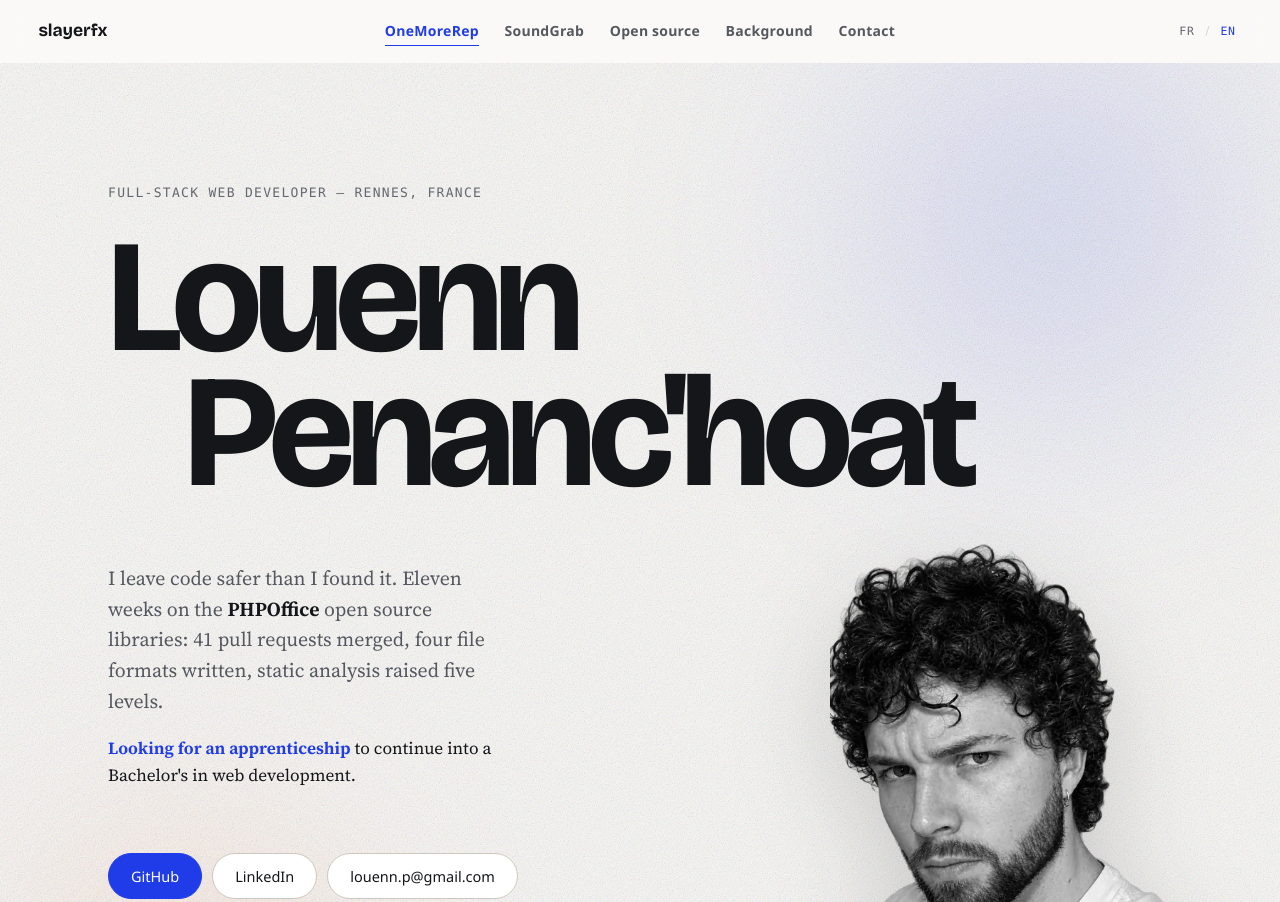
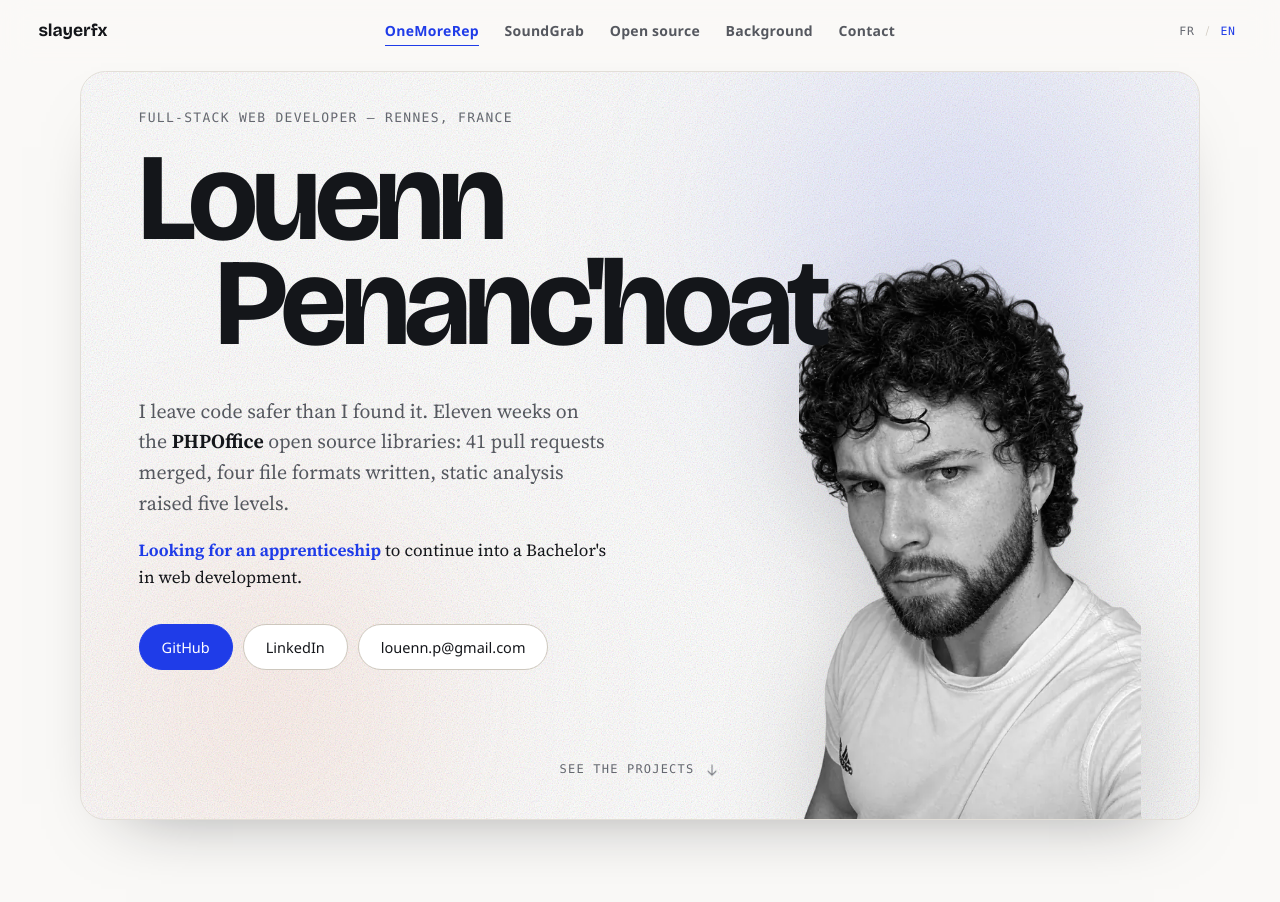
Before and after one commit to slayerfx/slayerfx.github.io, a plain HTML site: page index.html in a window 1280 px wide. Shown: the top 902 px of the page. Drawn offline with Linux system fonts and the light colour scheme.

Commit message:
L'accroche devient un panneau
Elle occupait toute la largeur ; elle est desormais encadree, avec ses
propres fond, bordure et angles arrondis, le fond de page restant visible
autour. `overflow: hidden` fait que le portrait vient mourir sur l'angle
au lieu de deborder.

Le contenu a ete resserre pour tenir dans le cadre : le titre passe de
178 a 140px — il avait ete calibre pour une bande pleine largeur — et les
espacements se reduisent. Le panneau passe de 982 a 846px de haut.

Le titre et le remplissage repondent maintenant a la hauteur d'ecran et
plus seulement a la largeur : sur un portable bas, c'est la hauteur qui
manque, et une valeur calculee en `vw` n'y change rien. Le panneau tient
sur un ecran de 950px ; sur 800px il depasse encore d'une soixantaine de
pixels.

Retire au passage deux regles mortes : `.hero { grid-template-columns }`,
alors que l'accroche est en flex, et `.hero-photo`, qui n'existe pas — le
selecteur est `.hero-portrait`.

```diff
--- a/css/style.css
+++ b/css/style.css
@@ -339,15 +339,30 @@ code {
 /* L'accroche sort de la colonne de contenu pour occuper toute la largeur et
    toute la hauteur de l'ecran. C'est la seule section a le faire : elle donne
    le ton, le reste du site revient a une mise en page sage. */
+/* L'accroche est un panneau, pas une bande pleine largeur : le fond de page
+   reste visible autour, ce qui la detache et donne un cadre au portrait.
+   `overflow: hidden` fait que la photo vient mourir sur l'angle arrondi au
+   lieu de deborder. */
 .hero {
   position: relative;
-  min-height: 100svh;
+  /* Gouttiere sur les petits ecrans, largeur de colonne au-dela. */
+  width: calc(100% - 2 * clamp(12px, 3vw, 28px));
+  max-width: var(--page);
+  margin: 8px auto var(--gap);
+  /* Hauteur d'ecran moins la barre et les marges, plafonnee : sur un tres
+     grand ecran, un panneau plein cadre ne serait plus qu'un grand vide. */
+  min-height: min(860px, calc(100svh - 104px));
   display: flex;
   flex-direction: column;
   justify-content: center;
   overflow: hidden;
-  padding: 120px 0 96px;
-  margin-bottom: var(--gap);
+  /* En `vh` : sur un ecran bas, c'est la hauteur qui manque, pas la
+     largeur — un remplissage calcule sur la largeur ne s'y adapte pas. */
+  padding: clamp(34px, 4.4vh, 60px) 0 clamp(38px, 5vh, 64px);
+  background: var(--surface);
+  border: 1px solid var(--line);
+  border-radius: clamp(18px, 2vw, 26px);
+  box-shadow: 0 30px 70px -46px rgba(20, 22, 26, .5);
 }
 
 /* --- decor : deux halos et un grain, entierement dessines par le navigateur */
@@ -409,9 +424,8 @@ code {
   position: relative;
   z-index: 1;
   width: 100%;
-  max-width: var(--page);
   margin: 0 auto;
-  padding: 0 28px;
+  padding: 0 clamp(26px, 4.5vw, 60px);
 }
 
 .eyebrow {
@@ -420,17 +434,20 @@ code {
   letter-spacing: .1em;
   text-transform: uppercase;
   color: var(--text-faint);
-  margin-bottom: 26px;
+  margin-bottom: 18px;
 }
 
 h1 {
   font-family: var(--font-display);
   font-optical-sizing: auto;
-  font-size: clamp(58px, 12.5vw, 178px);
+  /* Calibre pour un panneau, plus pour une bande pleine largeur. Le `min`
+     avec une valeur en `vh` fait retomber le corps sur un ecran bas, ou le
+     titre mangerait sinon toute la hauteur disponible. */
+  font-size: clamp(52px, min(10.5vw, 15.5vh), 140px);
   line-height: .84;
   letter-spacing: -.045em;
   font-weight: 700;
-  margin-bottom: clamp(36px, 5vw, 68px);
+  margin-bottom: clamp(24px, 3.2vw, 44px);
 }
 
 .nom-ligne { display: block; }
@@ -443,11 +460,13 @@ h1 {
   display: flex;
   align-items: flex-end;
   justify-content: space-between;
-  gap: clamp(28px, 5vw, 72px);
+  gap: clamp(22px, 2.6vw, 34px);
   flex-wrap: wrap;
 }
 
-.hero-dire { max-width: 46ch; }
+/* Assez large pour tenir en trois lignes plutot que quatre, sans venir
+   toucher le portrait. */
+.hero-dire { max-width: 54ch; }
 
 /* --- portrait */
 
@@ -458,9 +477,7 @@ h1 {
   display: none;
   position: absolute;
   inset: auto 0 0 0;
-  max-width: var(--page);
-  margin: 0 auto;
-  padding: 0 28px;
+  padding: 0 clamp(26px, 4.5vw, 60px);
   justify-content: flex-end;
   pointer-events: none;
 }
@@ -1045,8 +1062,6 @@ h1 {
 /* -------------------------------------------------------------- responsive */
 
 @media (max-width: 900px) {
-  .hero { grid-template-columns: 1fr; }
-  .hero-photo { order: -1; }
   .project, .project + .project { grid-template-columns: 1fr; }
   .project:nth-of-type(even) .project-media,
   .project:nth-of-type(even) .project-body { grid-column: 1; grid-row: auto; }
@@ -1061,7 +1076,7 @@ h1 {
   .topbar { padding: 14px 18px; }
   .topbar nav ul { gap: 16px; }
   .topbar nav a { font-size: 13.5px; }
-  .hero, .section, .foot { padding-left: 18px; padding-right: 18px; }
+  .section, .foot { padding-left: 18px; padding-right: 18px; }
   .timeline li, .skills dl { grid-template-columns: 1fr; gap: 6px; }
   .when { padding-top: 0; }
   .skills dt { margin-top: 14px; }
```
